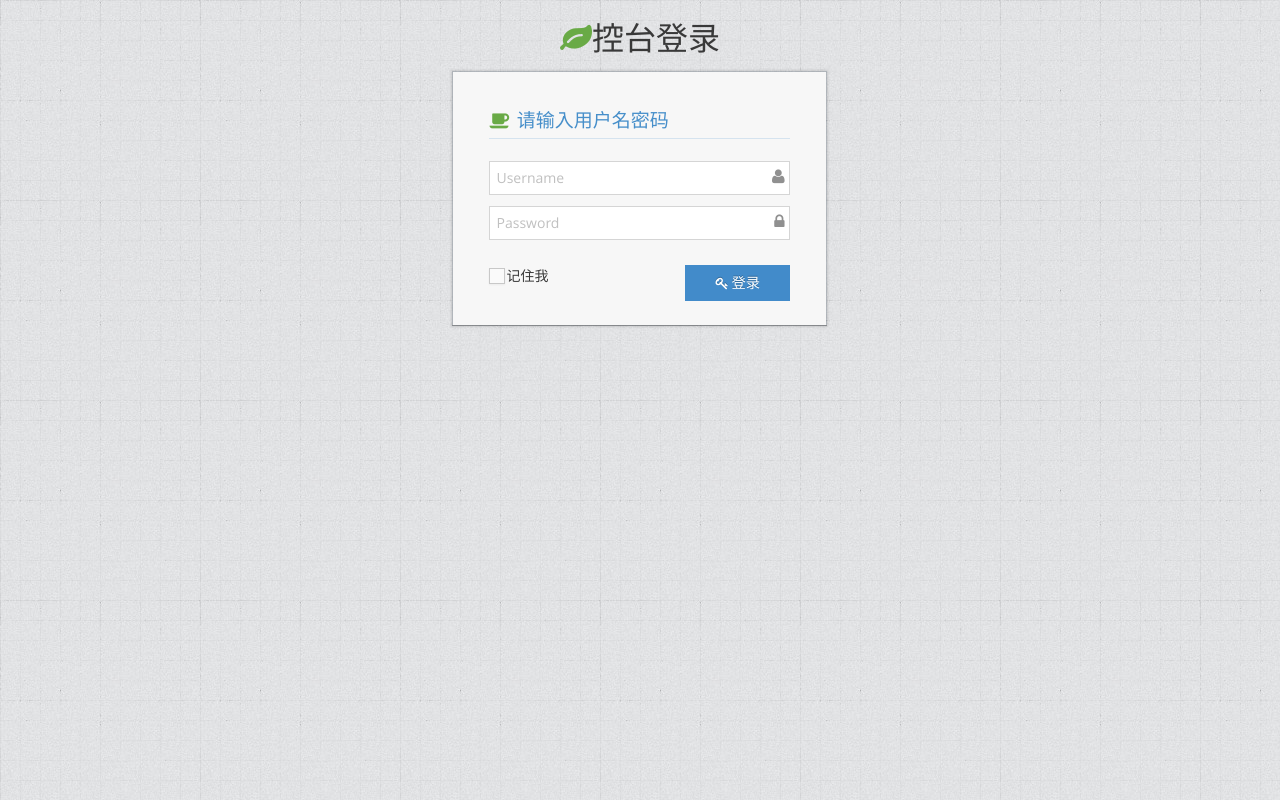
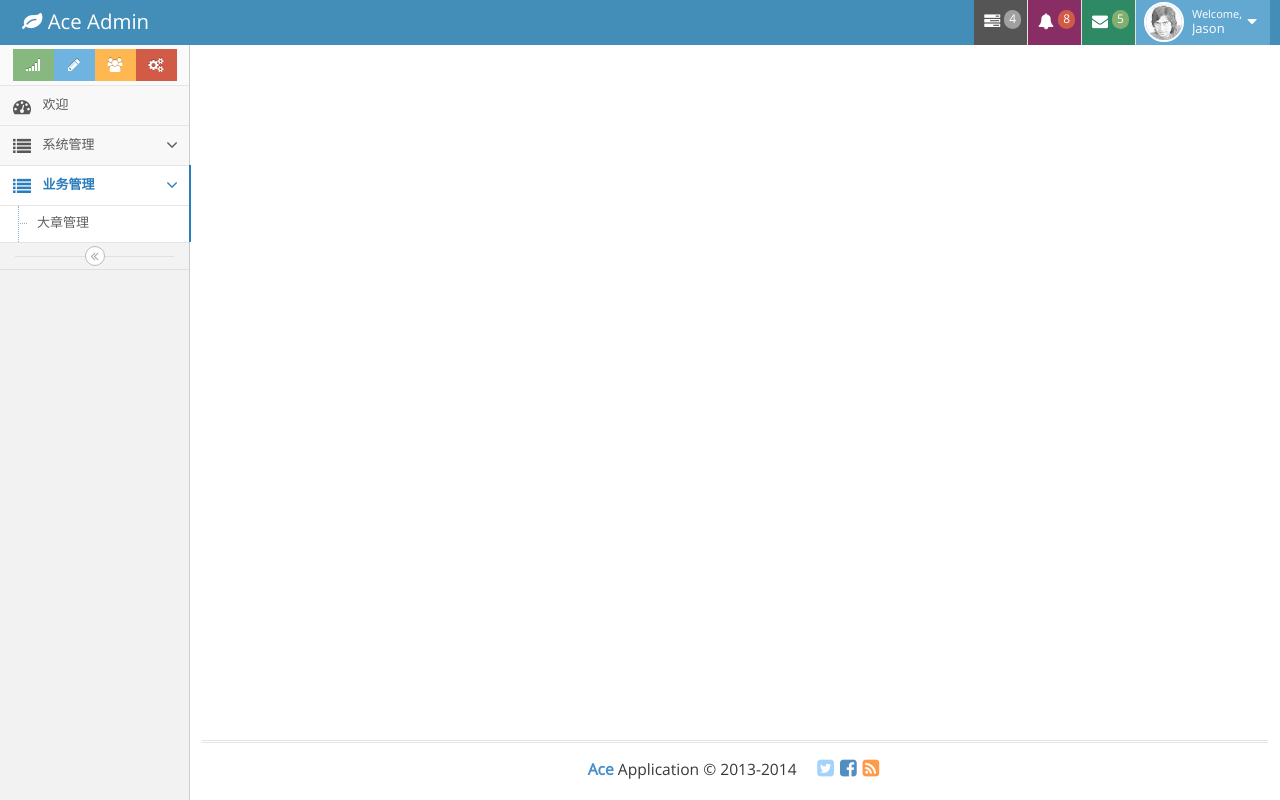
Before and after one commit to zzy5201314/course, a Vue app in the folder admin/: page / in a window 1280 px wide. Before the commit this address led to /login. Built offline with nearby package versions, Linux system fonts and the light colour scheme.

Commit message:
1.路由修改，去掉/admin

```diff
--- a/admin/src/router.js
+++ b/admin/src/router.js
@@ -14,7 +14,7 @@ export default new Router({
         // 懒加载
         component: () => import('./views/login.vue')
     }, {
-        path: '/admin',
+        path: '/',
         name: 'admin',
         // 懒加载
         component: () => import('./views/admin.vue'),
--- a/admin/src/views/admin.vue
+++ b/admin/src/views/admin.vue
@@ -357,7 +357,7 @@
 
         <ul class="nav nav-list">
           <li class="" id="welcome-sidebar">
-            <router-link to="/admin/welcome">
+            <router-link to="/welcome">
               <i class="menu-icon fa fa-tachometer"></i>
               <span class="menu-text"> 欢迎 </span>
             </router-link>
@@ -408,7 +408,7 @@
 
             <ul class="submenu">
               <li class="" id="business-chapter-sidebar">
-                <router-link to="/admin/business/chapter">
+                <router-link to="/business/chapter">
                   <i class="menu-icon fa fa-caret-right"></i>
                   大章管理
                 </router-link>
--- a/admin/src/views/login.vue
+++ b/admin/src/views/login.vue
@@ -80,7 +80,7 @@ export default {
   name: 'login',
   methods: {
     login() {
-      this.$router.push('/admin')
+      this.$router.push('/welcome')
     }
   },
   mounted() {
```
